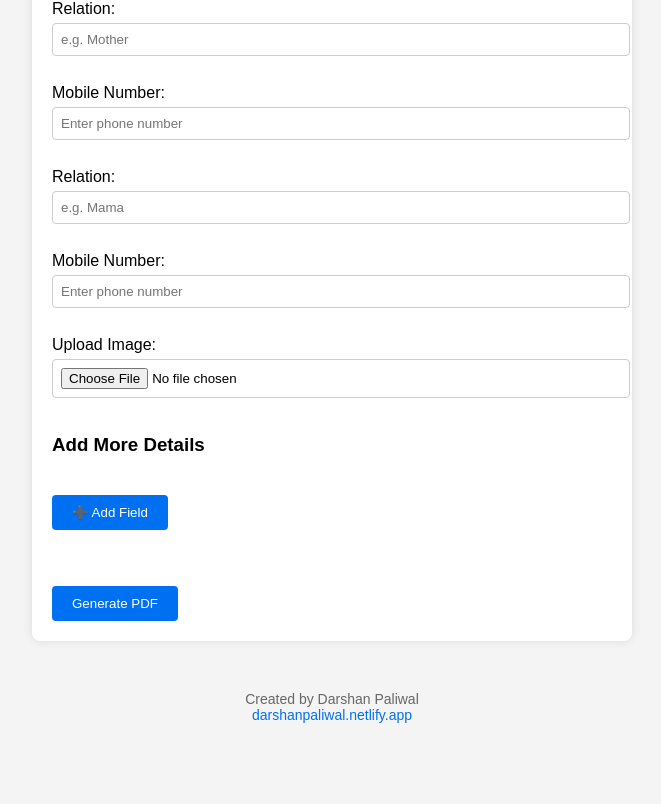
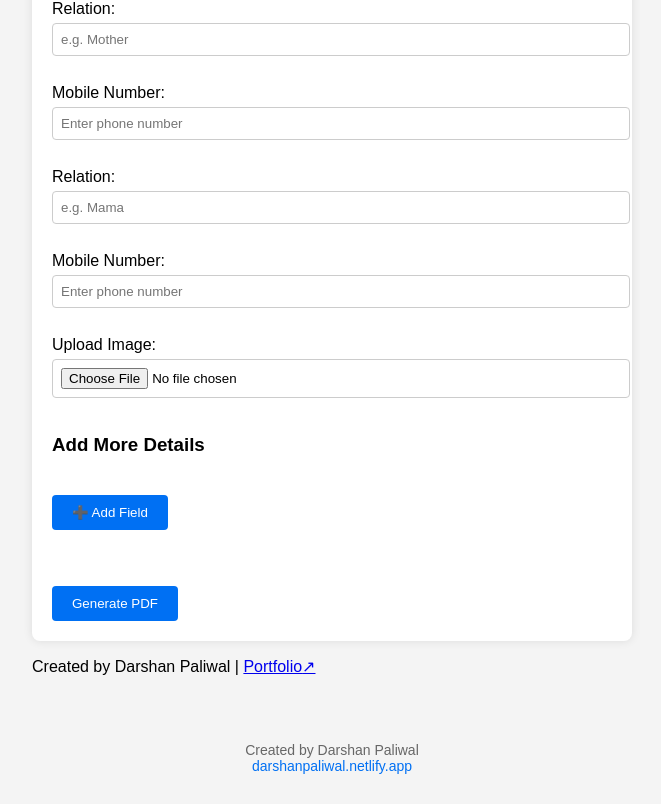
Before and after one commit to Darshan-Paliwal/Biodata_Builder, a Next.js app: page / in a window 1280 px wide. Shown: the part 1636-2440 px from the top of the page, without its empty margins (308-969 px from the left). Before the commit the page ends 2389 px from the top, so only its background shows below. Built offline with nearby package versions, Linux system fonts and the light colour scheme.

Commit message:
Update page.tsx

```diff
--- a/app/page.tsx
+++ b/app/page.tsx
@@ -317,7 +317,21 @@ export default function Home() {
         </button>
       </form>
 
-      {/* ⛔️ Footer with “Created by … | Portfolio” was intentionally removed as requested */}
+      {/* Footer */}
+<footer className="mt-16 p-6 text-center text-white bg-gradient-to-r from-purple-500 via-pink-500 to-red-500 rounded-t-2xl">
+  <p className="text-lg">
+    Created by <span className="font-semibold">Darshan Paliwal</span> |{" "}
+    <a
+      href="https://darshanpaliwal.netlify.app"
+      target="_blank"
+      rel="noopener noreferrer"
+      className="underline inline-flex items-center gap-1 hover:text-yellow-200"
+    >
+      Portfolio
+      <span aria-hidden="true">↗</span>
+    </a>
+  </p>
+</footer>
     </div>
   );
 }
```
